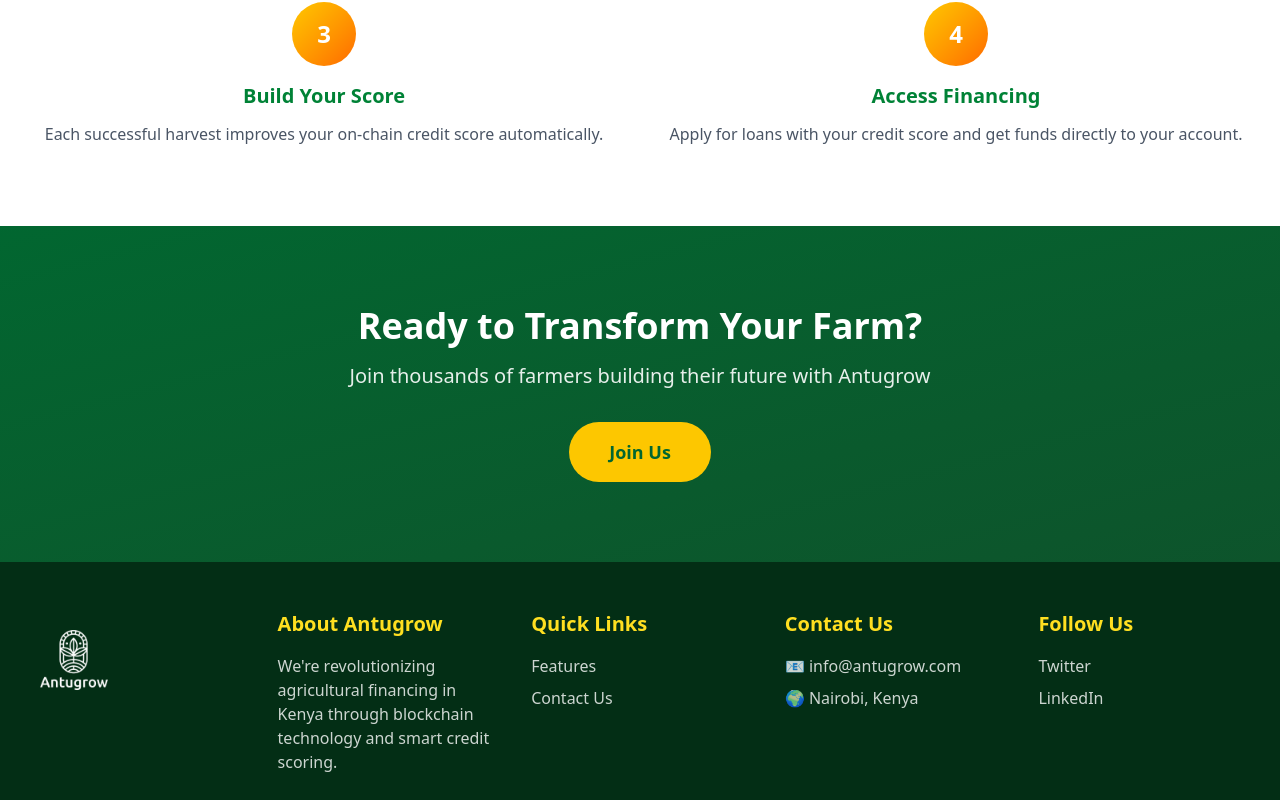
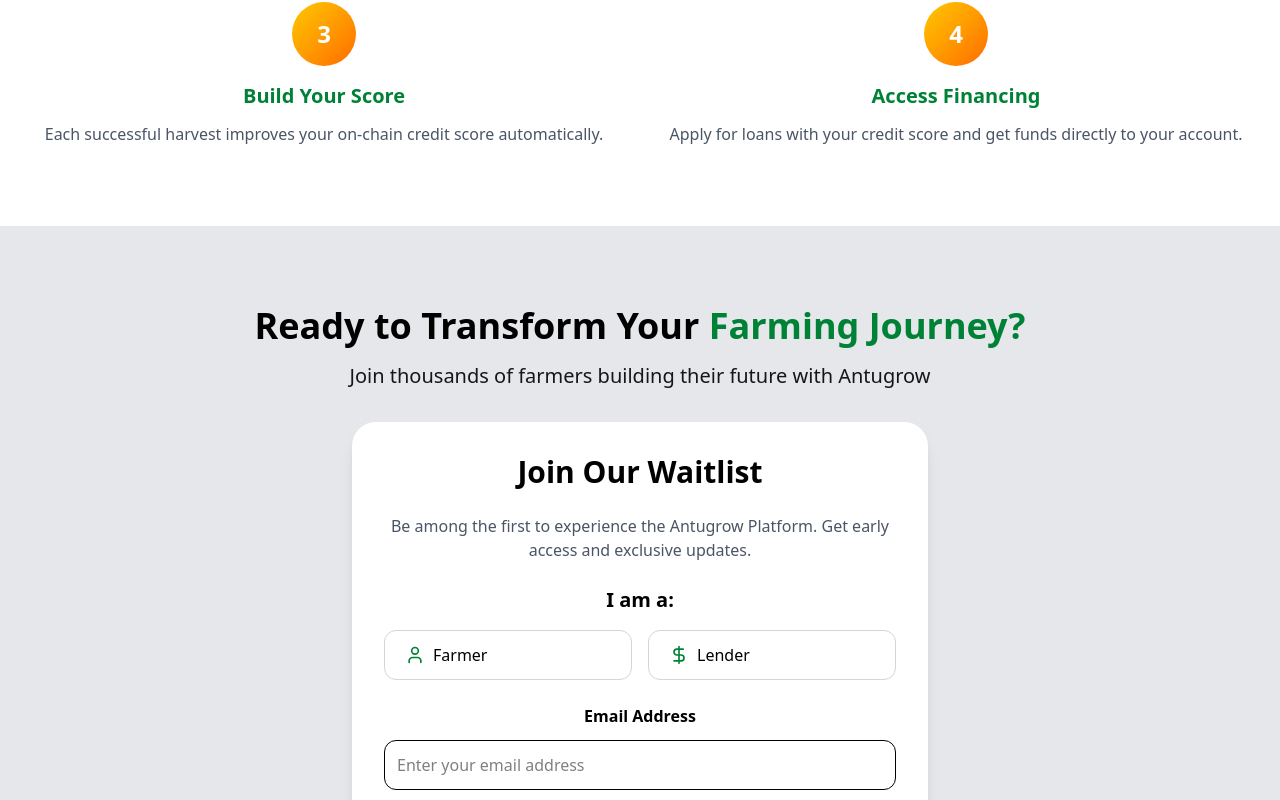
Before and after one commit to ken-jibril/antugrow, a React (Vite) app: page / in a window 1280 px wide. Shown: the part 1966-2766 px from the top of the page. Built offline with nearby package versions, Linux system fonts and the light colour scheme.

Commit message:
Add a form and logic for handling the checks for the waitlist

```diff
--- a/src/pages/HomePage.jsx
+++ b/src/pages/HomePage.jsx
@@ -1,8 +1,10 @@
-import { useState } from 'react';
 import { Menu, X } from 'lucide-react';
+import { useState } from "react";
+import { User, DollarSign, CheckCircle } from "lucide-react";
 
 export default function HomePage() {
   const [isMenuOpen, setIsMenuOpen] = useState(false);
+  const [selected, setSelected] = useState(null);
 
   const scrollToSection = (sectionId) => {
     const element = document.getElementById(sectionId);
@@ -75,7 +77,7 @@
         <section
         id="home"
         className="relative bg-cover bg-center bg-no-repeat min-h-screen flex items-center justify-center px-6 py-20 mt-16"
-        style={{ backgroundImage: "url('public/daniel-kawed-9f_eJeULtSY-unsplash.jpg')" }}
+        style={{ backgroundImage: "url('/daniel-kawed-9f_eJeULtSY-unsplash.jpg')" }}
         >
         <div className="absolute inset-0 pointer-events-none">
             <div className="absolute inset-0 bg-black opacity-60"></div>
@@ -148,18 +150,84 @@
       </section>
 
       {/* CTA Section */}
-      <section id="contact" className="py-20 px-6 bg-gradient-to-br from-green-800 to-green-900 text-white text-center">
-        <h2 className="text-4xl font-bold mb-4">Ready to Transform Your Farm?</h2>
+      <section id="contact" className="py-20 px-6 bg-gray-200 text-black text-center">
+        <h2 className="text-4xl font-bold mb-4">Ready to Transform Your <span className='text-green-700'>Farming Journey?</span></h2>
         <p className="text-xl mb-8 opacity-90">
           Join thousands of farmers building their future with Antugrow
         </p>
+    <div className="bg-white m-2 p-8 rounded-3xl shadow-lg flex flex-col items-center gap-6 max-w-xl mx-auto">
+      <h2 className="text-3xl font-bold">Join Our Waitlist</h2>
+
+      <p className="text-gray-600 leading-normal text-center">
+        Be among the first to experience the Antugrow Platform.
+        Get early access and exclusive updates.
+      </p>
+
+
+      <div className="w-full">
+        <span className="text-xl font-semibold">I am a:</span>
+
+        <div className="flex gap-4 mt-4">
+
+
+          <button
+            onClick={() => setSelected("farmer")}
+            className={`w-full flex items-center justify-between px-5 py-3 rounded-xl border transition-all
+              ${selected === "farmer" ? "border-green-500 bg-green-50" : "border-gray-300 bg-white"}
+              hover:shadow-lg hover:scale-105`}
+          >
+            <div className="flex items-center gap-2">
+              <User className="w-5 h-5 text-green-700" />
+              <span className="font-medium">Farmer</span>
+            </div>
+
+            {selected === "farmer" && (
+              <CheckCircle className="w-6 h-6 text-green-500" />
+            )}
+          </button>
+
+
+          <button
+            onClick={() => setSelected("lender")}
+            className={`w-full flex items-center justify-between px-5 py-3 rounded-xl border transition-all
+              ${selected === "lender" ? "border-green-500 bg-green-50" : "border-gray-300 bg-white"}
+              hover:shadow-lg hover:scale-105`}
+          >
+            <div className="flex items-center gap-2">
+              <DollarSign className="w-5 h-5 text-green-700" />
+              <span className="font-medium">Lender</span>
+            </div>
+
+            {selected === "lender" && (
+              <CheckCircle className="w-6 h-6 text-green-500" />
+            )}
+          </button>
+
+        </div>
+      </div>
+
+
+      <div className="flex flex-col gap-3 w-full">
+        <label htmlFor="email" className="font-semibold">Email Address</label>
+
+        <input
+          type="email"
+          id="email"
+          placeholder="Enter your email address"
+          className="border rounded-xl p-3 focus:outline-none focus:border-green-500"
+        />
+
         <button className="bg-yellow-400 text-green-800 px-10 py-4 rounded-full font-bold text-lg hover:scale-105 hover:shadow-2xl transition-all">
           Join Us
         </button>
+      </div>
+    </div>
+
+
       </section>
 
       {/* Footer */}
-      <footer className="bg-green-950 text-white py-12 px-6 min-h-[80vh">
+      <footer className="bg-green-900 text-white py-12 px-6 min-h-[80vh">
         <div className="max-w-7xl mx-auto grid grid-cols-1 md:grid-cols-2 lg:grid-cols-5 gap-9 mb-8">
             <a href="home">
                 <img src="/logo-dark-removebg-preview.png" alt="Antugrow Logo" className='w-25 h-25' />
```
